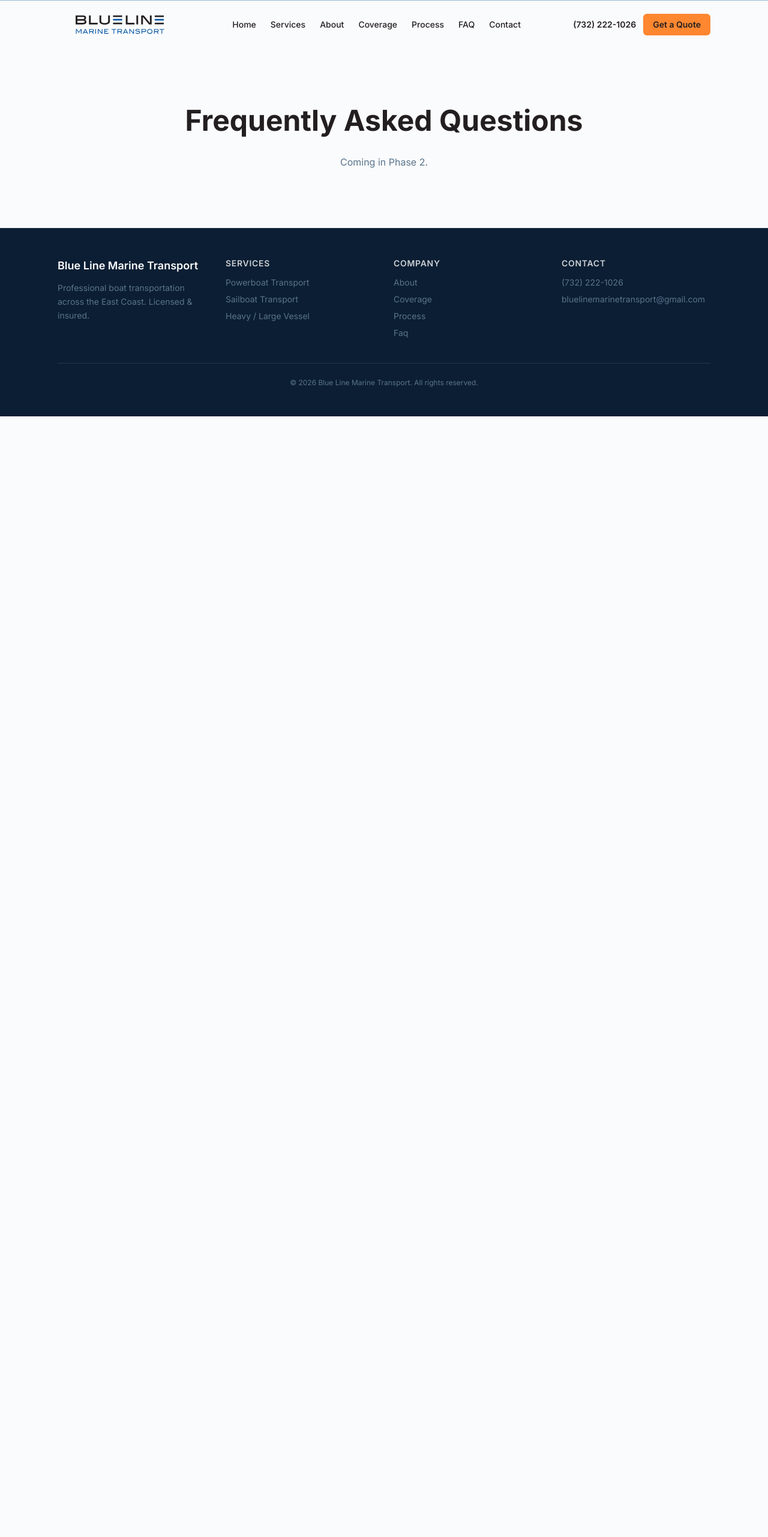
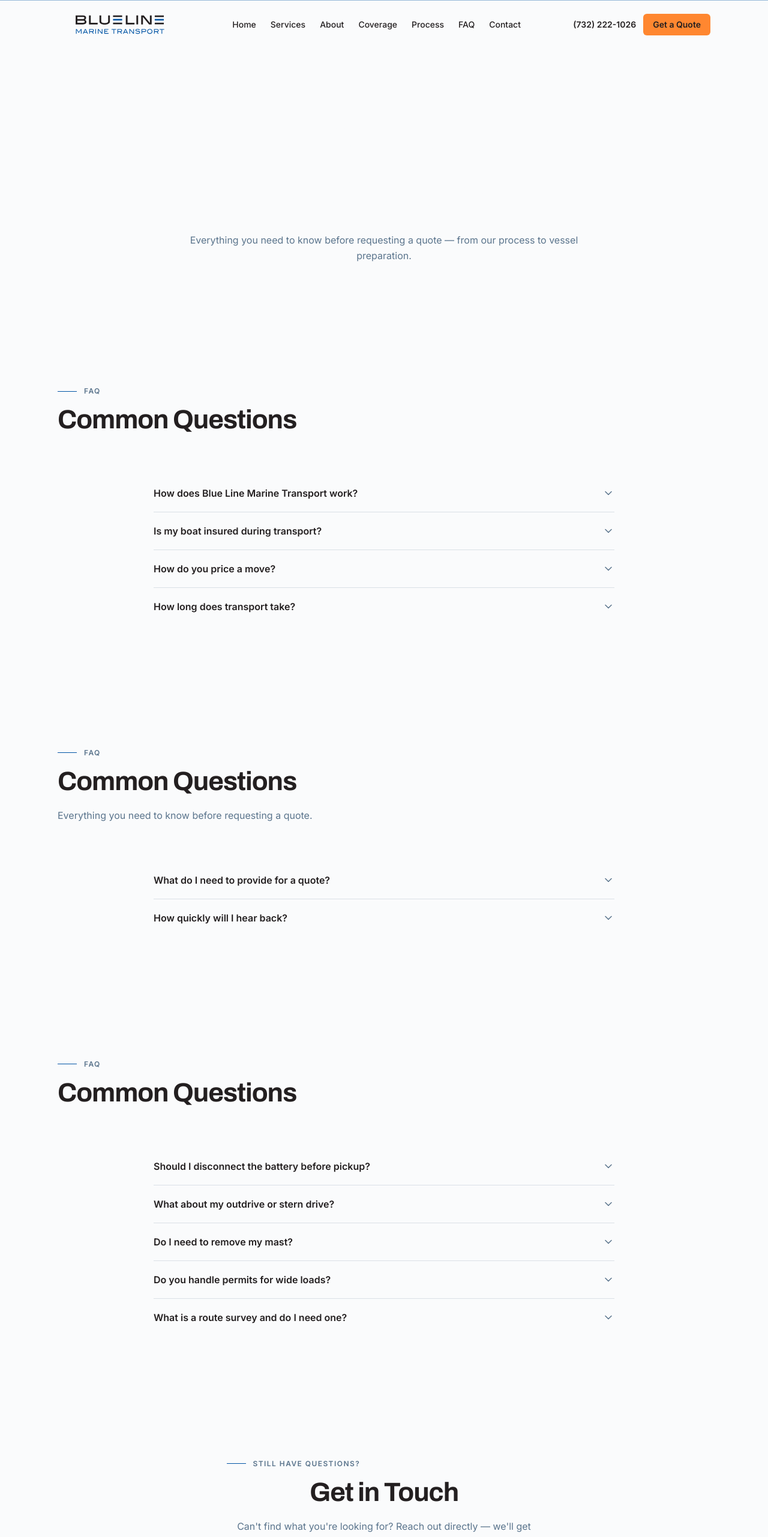
Before and after one commit to kiermurrdev/blue-line-website, a Next.js app: page /faq in a window 1280 px wide. Shown: the top 2562 px of the page at 60% size. Before the commit the page ends 800 px from the top, so only its background shows below. Built offline with nearby package versions, Linux system fonts and the light colour scheme.

Commit message:
feat: implement /faq page with grouped accordions and CTA (fixes #15)

```diff
--- a/src/app/faq/page.tsx
+++ b/src/app/faq/page.tsx
@@ -1,15 +1,65 @@
 import type { Metadata } from "next";
+import { getFaqs } from "@/lib/content";
+import { Container } from "@/components/ui/Container";
+import { SectionHeading } from "@/components/ui/SectionHeading";
+import { FaqAccordion } from "@/components/sections/FaqAccordion";
+import { QuoteCta } from "@/components/sections/QuoteCta";
 
 export const metadata: Metadata = {
   title: "FAQ — Blue Line Marine Transport",
+  description:
+    "Answers to common questions about boat transportation, the quote process, and vessel preparation with Blue Line Marine Transport.",
+  alternates: {
+    canonical: "/faq",
+  },
+  openGraph: {
+    type: "website",
+    title: "FAQ — Blue Line Marine Transport",
+    description:
+      "Answers to common questions about boat transportation, the quote process, and vessel preparation with Blue Line Marine Transport.",
+    siteName: "Blue Line Marine Transport",
+    locale: "en_US",
+    url: "/faq",
+  },
 };
 
-/** Stub page — FAQ accordion added in Phase 2. */
+/** FAQ landing page — grouped accordions + CTA. */
 export default function FaqPage() {
+  const general = getFaqs("general");
+  const quoteProcess = getFaqs("quote-process");
+  const prep = getFaqs("prep");
+
   return (
-    <div className="mx-auto max-w-container-xl px-4 py-16 md:px-8 md:py-24">
-      <h1 className="mb-8 text-center text-3xl font-bold md:text-5xl">Frequently Asked Questions</h1>
-      <p className="text-center text-steel">Coming in Phase 2.</p>
-    </div>
+    <>
+      {/* Hero / H1 */}
+      <section className="bg-surface-dark section-rhythm">
+        <Container>
+          <div className="mx-auto max-w-[65ch] text-center">
+            <h1 className="font-display text-[clamp(2.25rem,6vw,4.5rem)] font-bold leading-tight tracking-tight text-foam" style={{ fontFamily: "var(--font-display)" }}>
+              Frequently Asked Questions
+            </h1>
+            <p className="mt-6 max-w-[65ch] text-base leading-relaxed text-steel">
+              Everything you need to know before requesting a quote — from our process to vessel preparation.
+            </p>
+          </div>
+        </Container>
+      </section>
+
+      {/* General FAQs */}
+      <FaqAccordion context="general" />
+
+      {/* Quote Process FAQs */}
+      <FaqAccordion context="quote-process" />
+
+      {/* Prep FAQs */}
+      <FaqAccordion context="prep" />
+
+      {/* CTA */}
+      <QuoteCta
+        eyebrow="Still Have Questions?"
+        title="Get in Touch"
+        lede="Can't find what you're looking for? Reach out directly — we'll get back within one business day."
+      />
+    </>
   );
 }
```
